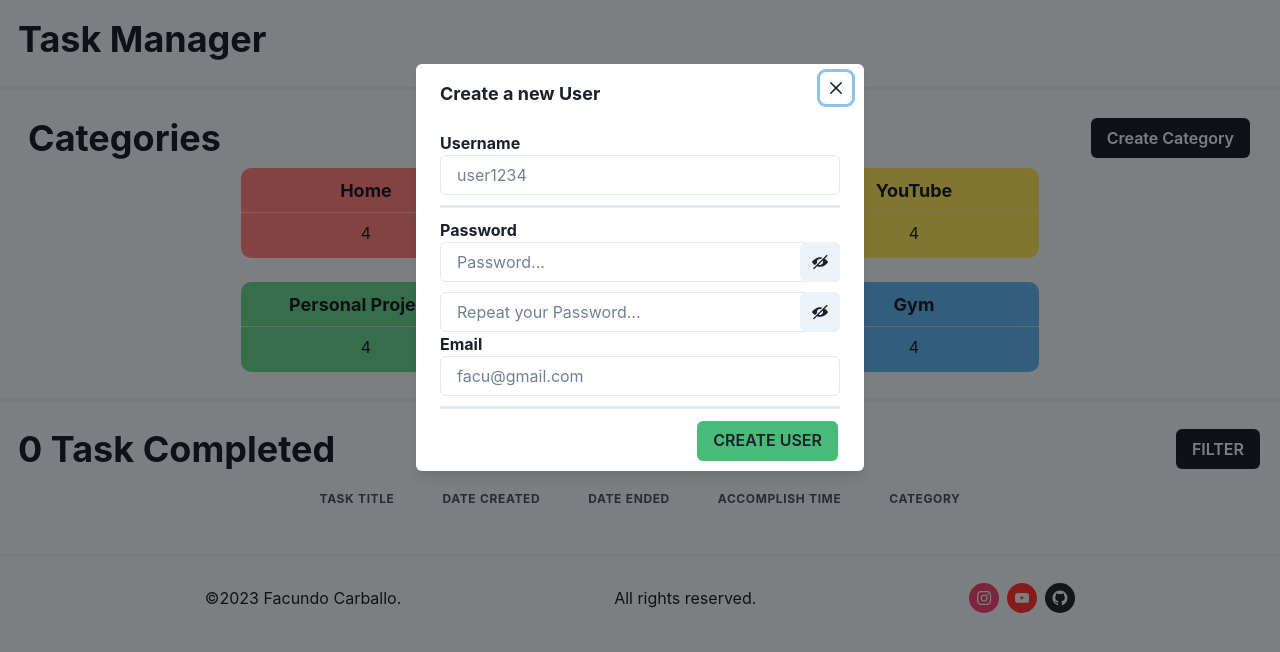
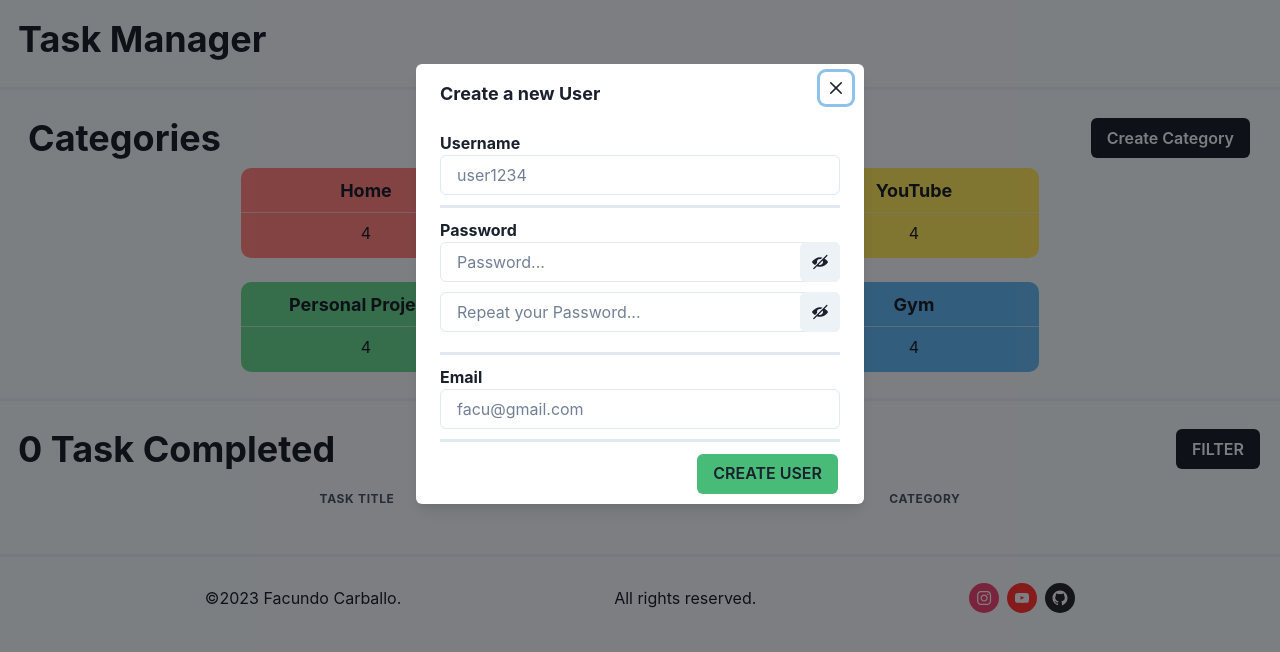
Before and after one commit to facundocarballo/task-manager-go, a Next.js app in the folder web/task-manager/: page / in a window 1280 px wide. Shown: the top 652 px of the page. Built offline with nearby package versions, Linux system fonts and the light colour scheme.

Commit message:
improve ui create user form

```diff
--- a/web/task-manager/src/components/CreateUserForm.tsx
+++ b/web/task-manager/src/components/CreateUserForm.tsx
@@ -1,7 +1,8 @@
-import { Box, Text, HStack, Spacer, Button, Input, InputGroup, InputRightElement } from '@chakra-ui/react';
+import { Box, Text, HStack, Spacer, Button, Input, InputGroup, InputRightElement, Divider } from '@chakra-ui/react';
 import React from 'react';
 import { InputInfo } from './InputInfo';
 import { ViewIcon, ViewOffIcon } from '@chakra-ui/icons';
+import { TheDivider } from './TheDivider';
 
 export const CreateUserForm = () => {
     // Attributes
@@ -79,6 +80,8 @@ export const CreateUserForm = () => {
                 </InputRightElement>
             </InputGroup>
             {renderAlertPassword()}
+            <Box h='10px' />
+            <TheDivider horizontal={true} />
             <InputInfo
                 title='Email'
                 placeholder='facu@gmail.com'
```
